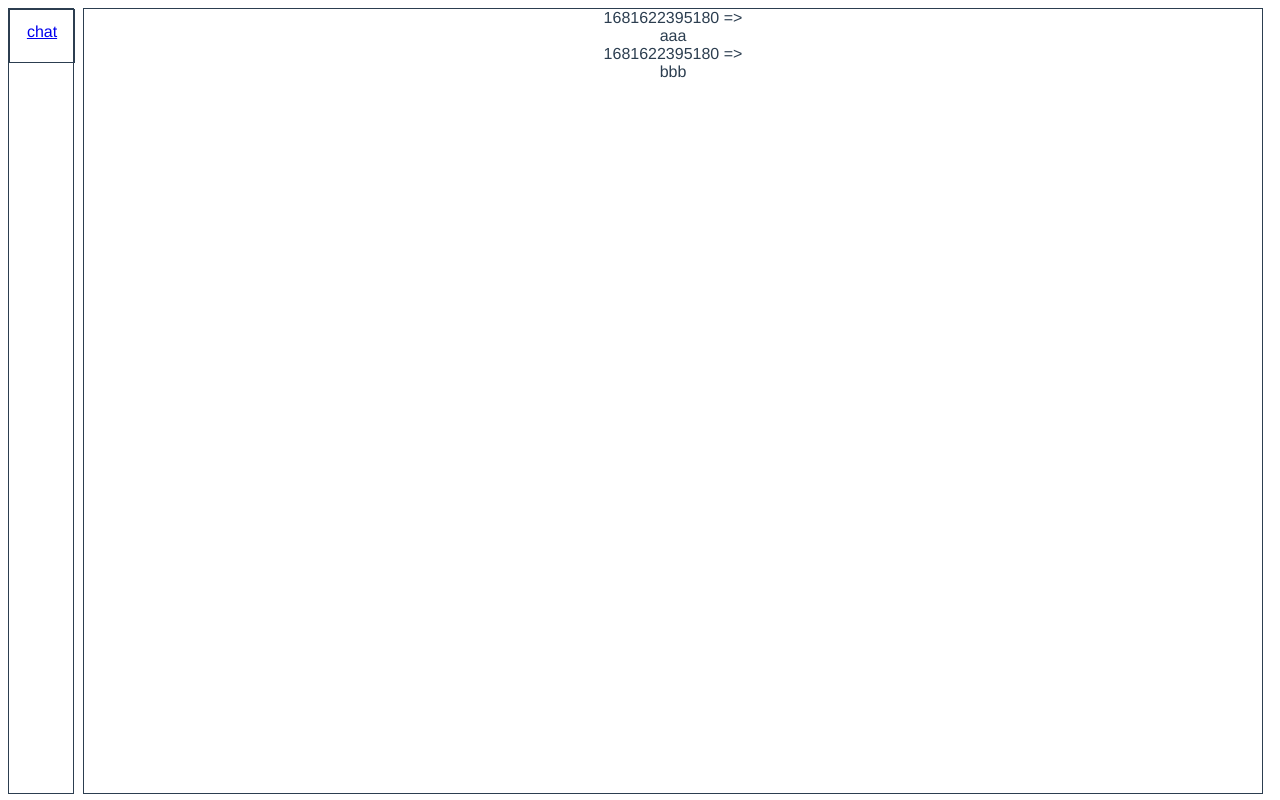
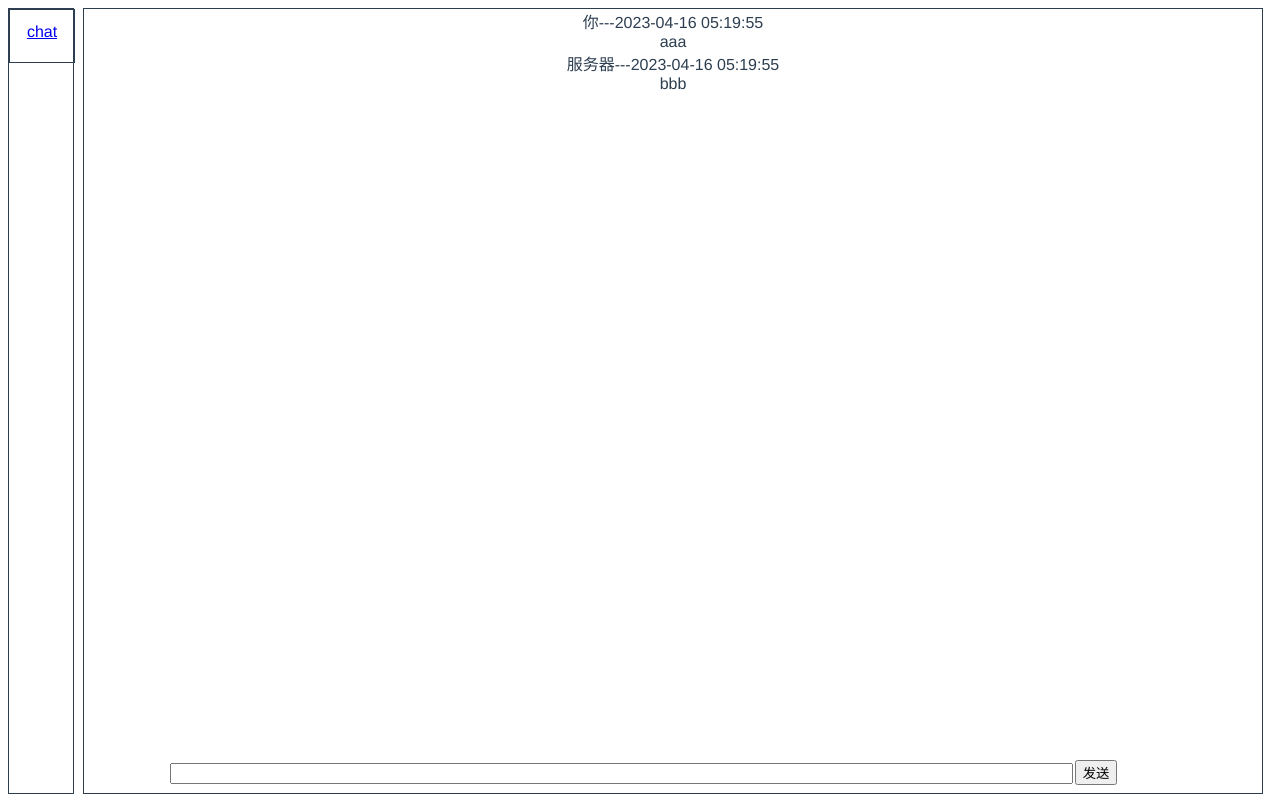
Before and after one commit to bokunopica/mgpt_vue, a Vue app: page /#/ in a window 1280 px wide. Built offline with nearby package versions, Linux system fonts and the light colour scheme.

Commit message:
聊天信息的处理

```diff
--- a/src/components/ChatWindow.vue
+++ b/src/components/ChatWindow.vue
@@ -1,14 +1,21 @@
 <template>
   <div class="chatWindow">
     <div v-for="(msg, item) in msgArr" :sender_type="msg.sender_type">
-      <div class="msgTimestamp">{{ msg.timestamp }} => </div>
+      <span class="sender">{{ (msg.sender_type?"服务器":"你") + "---"   }}</span>
+      <span class="msgTimestamp">{{ msg.datetime }} </span>
       <div class="msgContent">{{ msg.content }}</div>
+    </div>
+    <div class="chatInputMsg">
+      <input type="text" v-model="textMsg.content" @keyup.enter.native="sendChatTextMsg">
+      <button @click="sendChatTextMsg">发送</button>
     </div>
 
   </div>
 </template>
 
 <script>
+import { parseTime } from "@/utils/date";
+
 export default {
   name: 'ChatWindow',
   data(){
@@ -16,25 +23,53 @@ export default {
       msgArr: [
         {
           timestamp: 1681622395180,
+          datetime: parseTime(1681622395180),
           content: "aaa",
           content_type: 0,
           sender_type: 0
         },
         {
           timestamp: 1681622395180,
+          datetime: parseTime(1681622395180),
           content: "bbb",
           content_type: 0,
           sender_type: 1
         }
       ],
-      send_msg: {
+      textMsg: {
         timestamp: 0,
+        datetime: "",
         content: "",
         content_type: 0,
         sender_type: 0
       }
     }
-  }
+  },
+  methods:{
+    sendChatTextMsg(){
+      // TODO 网络请求发送
+      console.log(this.textMsg.content)
+      this.textMsg.timestamp = new Date().getTime();
+      this.textMsg.datetime = parseTime(this.textMsg.timestamp)
+      this.msgArr.push(this.textMsg);
+      this.textMsg = {
+        timestamp: 0,
+        datetime: "",
+        content: "",
+        content_type: 0,
+        sender_type: 0
+      };
+      const timestamp_now = new Date().getTime();
+      const response_msg = {
+        timestamp: timestamp_now,
+        datetime: parseTime(timestamp_now),
+        content: "a response text msg",
+        content_type: 0,
+        sender_type: 1
+      }
+      this.msgArr.push(response_msg)
+    }
+  },
 }
 </script>
 
@@ -47,5 +82,21 @@ export default {
   width: 92%;
   height: 98%;
 }
+.chatInputMsg{
+  margin-top: -1;
+  bottom: 1%;
+  width: 95%;
+  position: inherit;
+}
+
+input{
+  margin-left: 0%;
+  width: 80%;
+}
+
+button{
+  margin-left: 2px
+
+}
 
 </style>
--- /dev/null
+++ b/src/utils/date.js
@@ -0,0 +1,103 @@
+/**
+ * Parse the time to string
+ * @param {(Object|string|number)} time
+ * @param {string} cFormat
+ * @returns {string | null}
+ */
+export function parseTime(time, cFormat) {
+    if (arguments.length === 0) {
+      return null
+    }
+    const format = cFormat || '{y}-{m}-{d} {h}:{i}:{s}'
+    let date
+    if (typeof time === 'object') {
+      date = time
+    } else {
+      if ((typeof time === 'string') && (/^[0-9]+$/.test(time))) {
+        time = parseInt(time)
+      }
+      if ((typeof time === 'number') && (time.toString().length === 10)) {
+        time = time * 1000
+      }
+      date = new Date(time)
+    }
+    const formatObj = {
+      y: date.getFullYear(),
+      m: date.getMonth() + 1,
+      d: date.getDate(),
+      h: date.getHours(),
+      i: date.getMinutes(),
+      s: date.getSeconds(),
+      a: date.getDay()
+    }
+    const time_str = format.replace(/{([ymdhisa])+}/g, (result, key) => {
+      const value = formatObj[key]
+      // Note: getDay() returns 0 on Sunday
+      if (key === 'a') { return ['日', '一', '二', '三', '四', '五', '六'][value] }
+      return value.toString().padStart(2, '0')
+    })
+    return time_str
+  }
+
+  /**
+   * @param {number} time
+   * @param {string} option
+   * @returns {string}
+   */
+  export function formatTime(time, option) {
+    if (('' + time).length === 10) {
+      time = parseInt(time) * 1000
+    } else {
+      time = +time
+    }
+    const d = new Date(time)
+    const now = Date.now()
+
+    const diff = (now - d) / 1000
+
+    if (diff < 30) {
+      return '刚刚'
+    } else if (diff < 3600) {
+      // less 1 hour
+      return Math.ceil(diff / 60) + '分钟前'
+    } else if (diff < 3600 * 24) {
+      return Math.ceil(diff / 3600) + '小时前'
+    } else if (diff < 3600 * 24 * 2) {
+      return '1天前'
+    }
+    if (option) {
+      return parseTime(time, option)
+    } else {
+      return (
+        d.getMonth() +
+        1 +
+        '月' +
+        d.getDate() +
+        '日' +
+        d.getHours() +
+        '时' +
+        d.getMinutes() +
+        '分'
+      )
+    }
+  }
+
+  /**
+   * @param {string} url
+   * @returns {Object}
+   */
+  export function param2Obj(url) {
+    const search = url.split('?')[1]
+    if (!search) {
+      return {}
+    }
+    return JSON.parse(
+      '{"' +
+      decodeURIComponent(search)
+        .replace(/"/g, '\\"')
+        .replace(/&/g, '","')
+        .replace(/=/g, '":"')
+        .replace(/\+/g, ' ') +
+      '"}'
+    )
+  }
```
